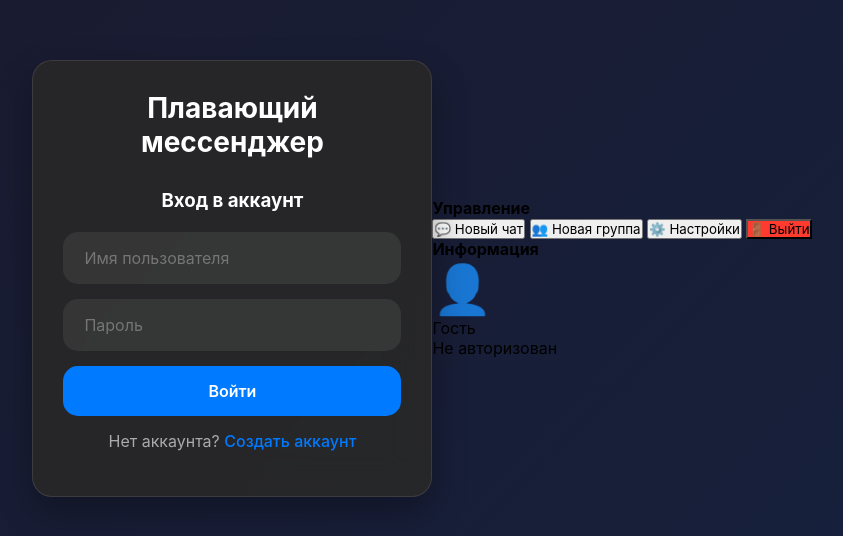
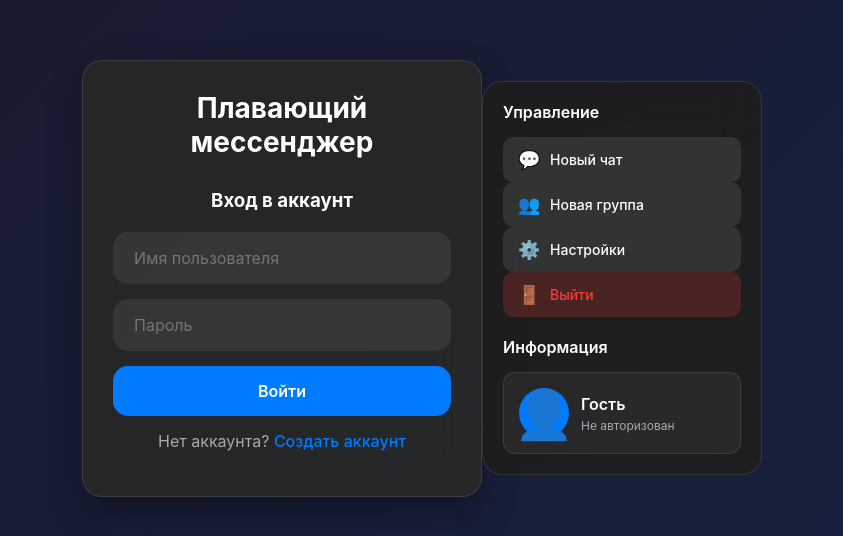
Before and after one commit to Uzitiv/eramessanger, a website: page public/index.html in a window 1280 px wide. Shown: the part 122-658 px from the top of the page, without its empty margins (218-1061 px from the left). Drawn offline with Linux system fonts and the light colour scheme.

Commit message:
Update style.css

```diff
--- a/public/style.css
+++ b/public/style.css
@@ -1703,6 +1703,130 @@ body {
         font-size: 12px;
     }
 }
+/* Правая панель */
+.right-panel {
+    width: 280px;
+    background: var(--bg-secondary);
+    border-radius: var(--border-radius);
+    backdrop-filter: blur(20px);
+    border: 1px solid var(--border-color);
+    padding: 20px;
+    display: flex;
+    flex-direction: column;
+    gap: 20px;
+    overflow-y: auto;
+}
+
+.panel-section h4 {
+    color: var(--text-primary);
+    margin-bottom: 15px;
+    font-size: 16px;
+    font-weight: 600;
+}
+
+.panel-btn {
+    display: flex;
+    align-items: center;
+    gap: 12px;
+    padding: 12px 15px;
+    background: rgba(60, 60, 60, 0.7);
+    border: none;
+    border-radius: 10px;
+    color: var(--text-primary);
+    cursor: pointer;
+    transition: all 0.3s ease;
+    font-size: 14px;
+    width: 100%;
+    text-align: left;
+}
+
+.panel-btn:hover {
+    background: rgba(80, 80, 80, 0.9);
+    transform: translateX(5px);
+}
+
+.panel-btn.logout-btn {
+    background: rgba(255, 59, 48, 0.2);
+    color: #ff3b30;
+}
+
+.panel-btn.logout-btn:hover {
+    background: rgba(255, 59, 48, 0.3);
+}
+
+.btn-icon {
+    font-size: 18px;
+    width: 20px;
+    text-align: center;
+}
+
+.btn-text {
+    font-weight: 500;
+}
+
+.user-info-panel {
+    display: flex;
+    align-items: center;
+    gap: 12px;
+    padding: 15px;
+    background: rgba(255, 255, 255, 0.05);
+    border-radius: 12px;
+    border: 1px solid var(--border-color);
+}
+
+.panel-avatar {
+    width: 50px;
+    height: 50px;
+    border-radius: 50%;
+    background: var(--primary-color);
+    display: flex;
+    align-items: center;
+    justify-content: center;
+    color: white;
+    font-size: 20px;
+    background-size: cover;
+    background-position: center;
+    flex-shrink: 0;
+}
+
+.panel-user-info {
+    flex: 1;
+    min-width: 0;
+}
+
+.panel-user-name {
+    color: var(--text-primary);
+    font-weight: 600;
+    margin-bottom: 4px;
+    white-space: nowrap;
+    overflow: hidden;
+    text-overflow: ellipsis;
+}
+
+.panel-user-status {
+    color: var(--text-secondary);
+    font-size: 12px;
+    white-space: nowrap;
+    overflow: hidden;
+    text-overflow: ellipsis;
+}
+
+/* Адаптивность для правой панели */
+@media (max-width: 1024px) {
+    .right-panel {
+        width: 250px;
+    }
+}
+
+@media (max-width: 768px) {
+    .right-panel {
+        display: none;
+    }
+
+    .mobile-view .right-panel {
+        display: none;
+    }
+}
 
 /* Портретный режим для мобильных */
 @media (max-width: 768px) and (orientation: portrait) {
```
